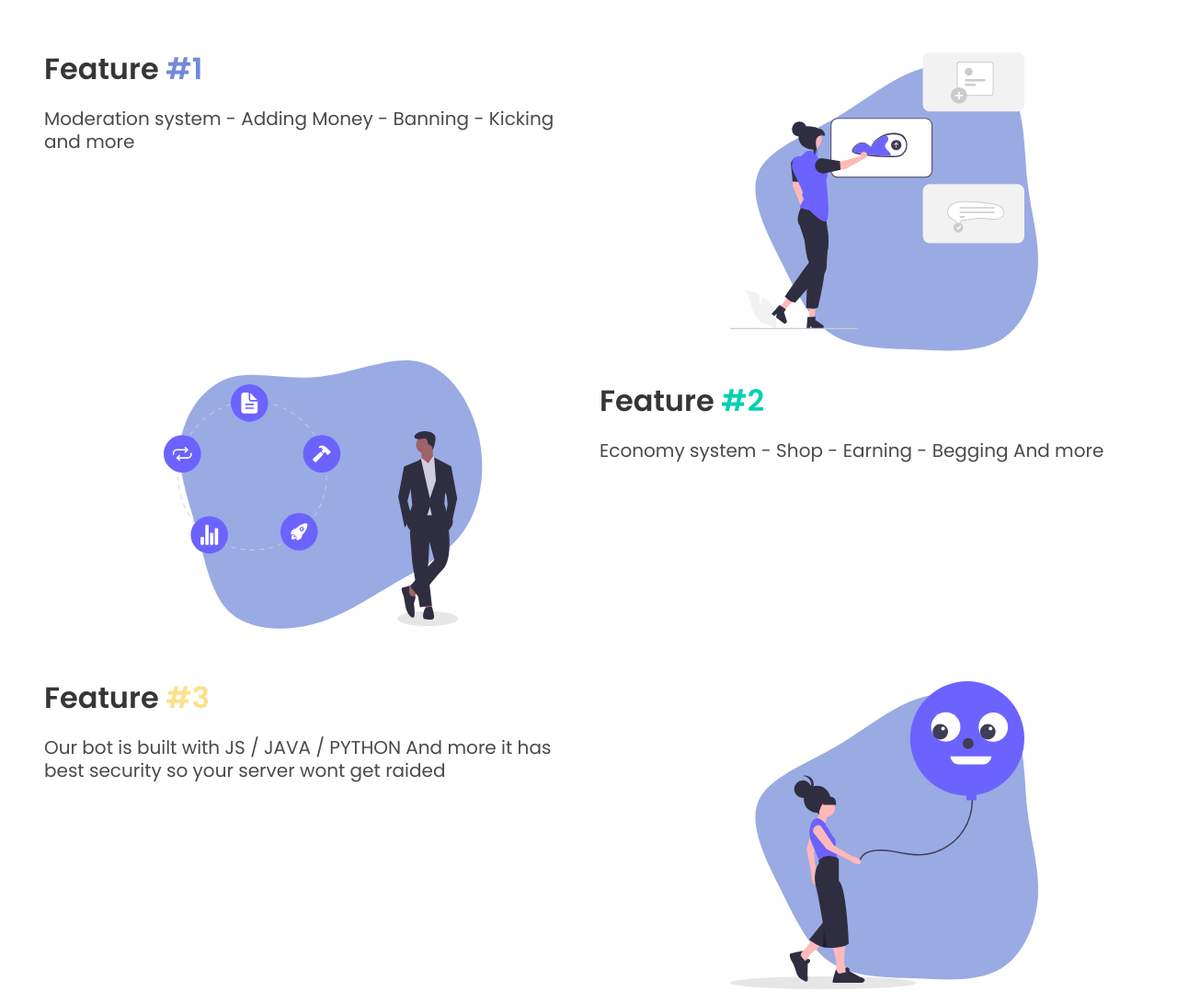
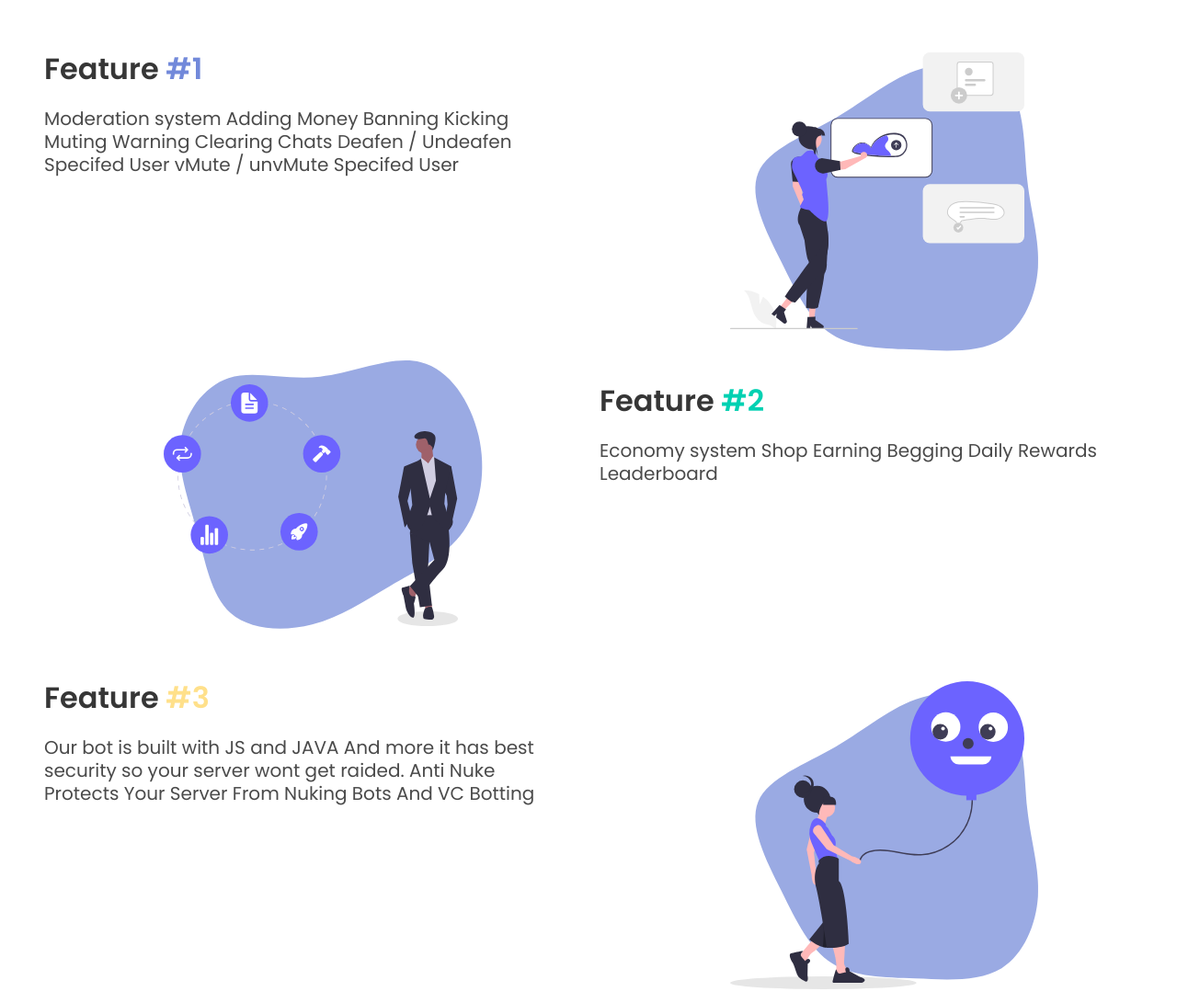
Before and after one commit to Tomekjestfajny1/tomekjestfajny2.github.io, a plain HTML site: page index.html in a window 1280 px wide. Shown: the part 1230-2321 px from the top of the page at 92% size. Drawn offline with nearby package versions, Linux system fonts and the light colour scheme.

Commit message:
Update index.html

```diff
--- a/index.html
+++ b/index.html
@@ -5,7 +5,7 @@
     <meta name="viewport" content="width=device-width, initial-scale=1" />
     <head>
       <title>Mimic - Best Discord Bot</title>
-      <meta name="theme-color" content="#FEE75C">
+      <meta name="theme-color" content="#FFFFFF">
       <meta property="og:title" content="Mimic - Best Discord Bot">
       <meta name="twitter:title" content="Mimic - Best Discord Bot">
 
@@ -194,10 +194,14 @@
             <h4 class="title">Feature <span class="blurple">#1</span></h4>
             <p class="subtitle mt-3">
               Moderation system
-              - Adding Money
-              - Banning
-              - Kicking
-              and more
+               Adding Money
+               Banning
+               Kicking
+               Muting
+               Warning
+               Clearing Chats
+               Deafen / Undeafen Specifed User
+               vMute / unvMute Specifed User
             </p>
           </div>
           <div class="column" data-aos="fade-left">
@@ -239,10 +243,11 @@
             </h4>
             <p class="subtitle mt-3">
               Economy system
-              - Shop
-              - Earning
-              - Begging
-              And more
+               Shop
+               Earning
+               Begging
+               Daily Rewards
+               Leaderboard
             </p>
           </div>
         </div>
@@ -267,7 +272,7 @@
               Feature <span class="has-text-warning">#3</span>
             </h4>
             <p class="subtitle mt-3">
-              Our bot is built with JS / JAVA / PYTHON And more it has best security so your server wont get raided
+              Our bot is built with JS and JAVA And more it has best security so your server wont get raided. Anti Nuke Protects Your Server From Nuking Bots And VC Botting
             </p>
           </div>
           <div class="column" data-aos="fade-left">
@@ -307,7 +312,7 @@
             <h4 class="title">Feature <span class="has-text-info">#4</span></h4>
             <p class="subtitle mt-3">
               Music Trough Spotify And YouTube
-              With biggest quality on entire discord music bot history.
+              With biggest quality on entire discord music bot history. We use official spotify API For Copyright and legal reasons
             </p>
           </div>
         </div>
```
